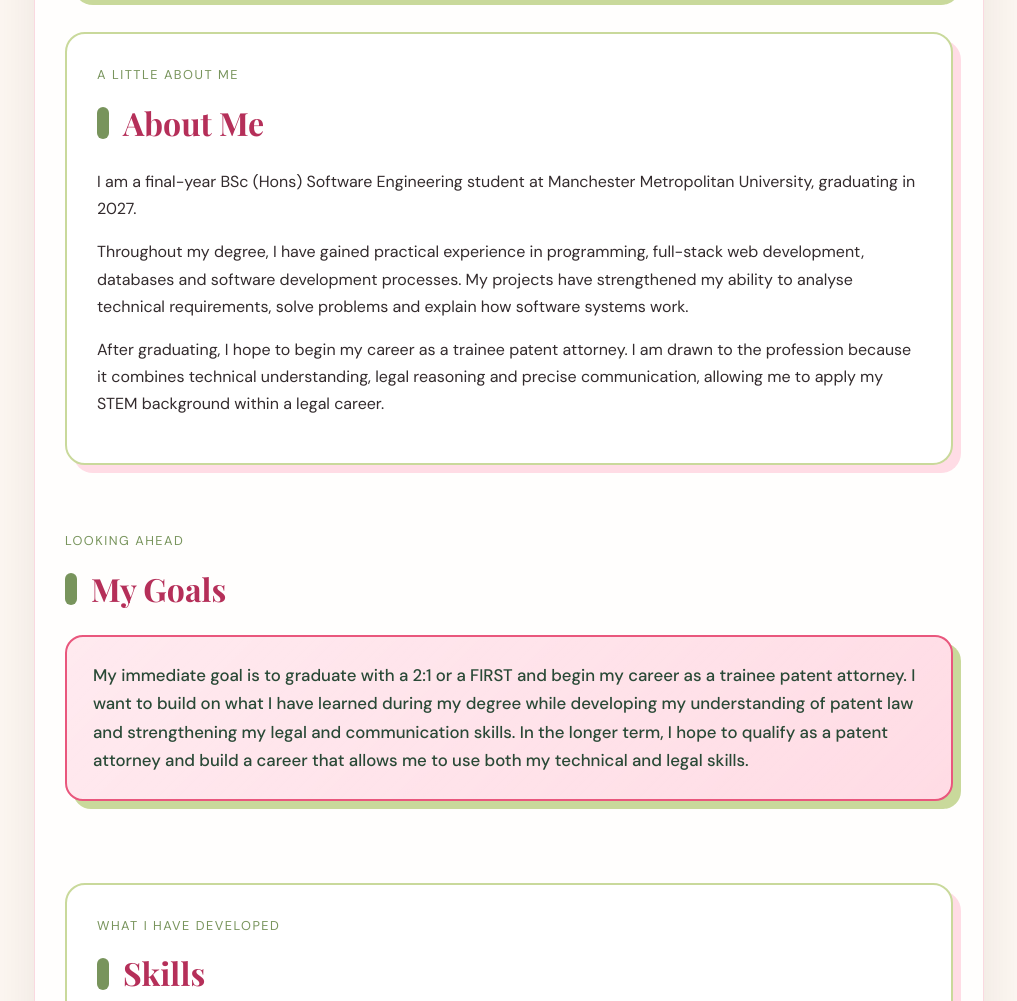
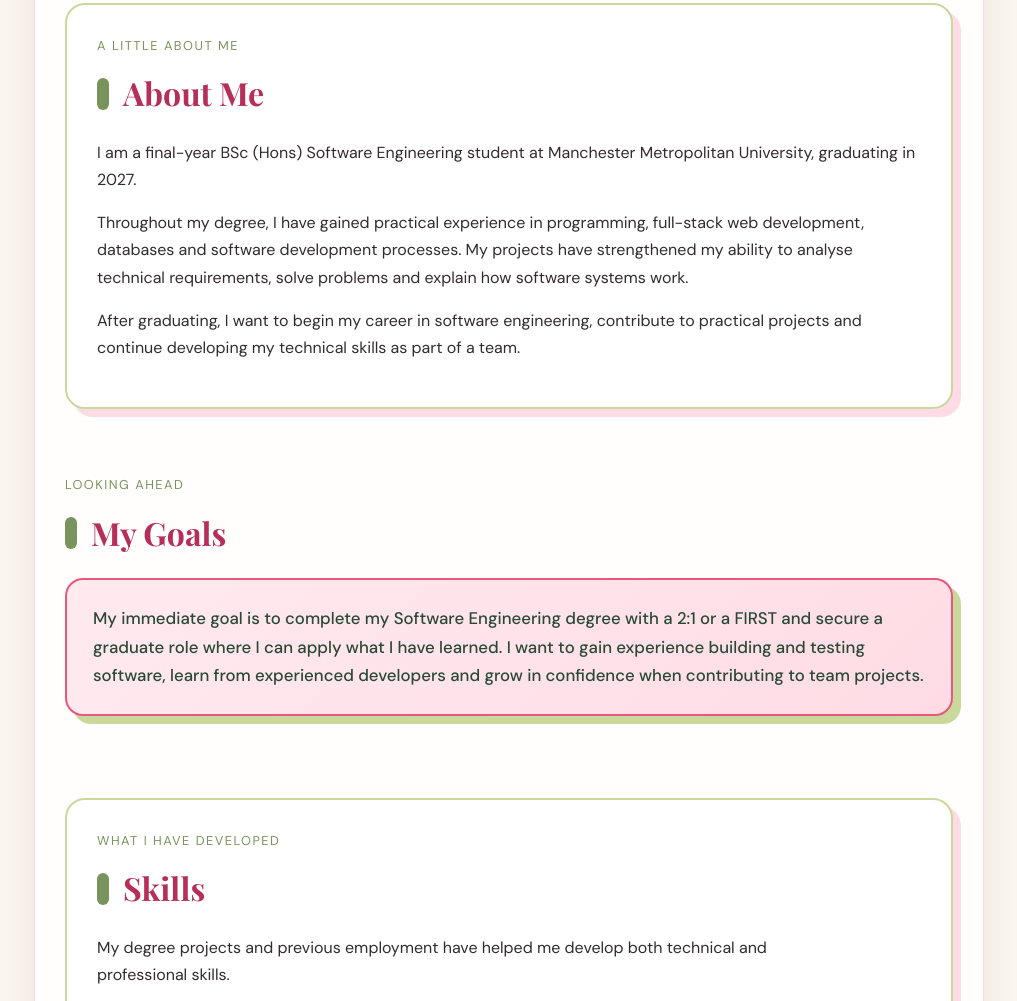
Before and after one commit to mollyanne12/graduation-portfolio, a plain HTML site: page index.html in a window 1280 px wide. Shown: the part 5215-6216 px from the top of the page, without its empty margins (131-1148 px from the left). Drawn offline with nearby package versions, Linux system fonts and the light colour scheme.

Commit message:
Update portfolio career goals

```diff
--- a/index.html
+++ b/index.html
@@ -323,7 +323,6 @@
     <header>
       <h1>Molly Fairhurst</h1>
       <p>Software engineering student</p>
-      <p>Aspiring Trainee Patent Attorney</p>
 
       <nav>
         <ul class="nav-list">
@@ -370,10 +369,8 @@
         </p>
 
         <p>
-          After graduating, I hope to begin my career as a trainee patent attorney.
-          I am drawn to the profession because it combines technical understanding,
-          legal reasoning and precise communication, allowing me to apply my STEM background within a legal career.
-        </p>
+          After graduating, I want to begin my career in software engineering, contribute to practical projects and continue developing my technical skills as part of a team.
+                  </p>
       </section>
 
       <section class="goals-section" id="goals">
@@ -382,12 +379,7 @@
         <h2>My Goals</h2>
 
         <p class="goals">
-          My immediate goal is to graduate with a 2:1 or a FIRST and begin my career as
-          a trainee patent attorney. I want to build on what I have learned during my
-          degree while developing my understanding of patent law and strengthening my
-          legal and communication skills. In the longer term, I hope to qualify
-          as a patent attorney and build a career that allows me to use both my
-          technical and legal skills.
+            My immediate goal is to complete my Software Engineering degree with a 2:1 or a FIRST and secure a graduate role where I can apply what I have learned. I want to gain experience building and testing software, learn from experienced developers and grow in confidence when contributing to team projects.
         </p>
       </section>
 
```
